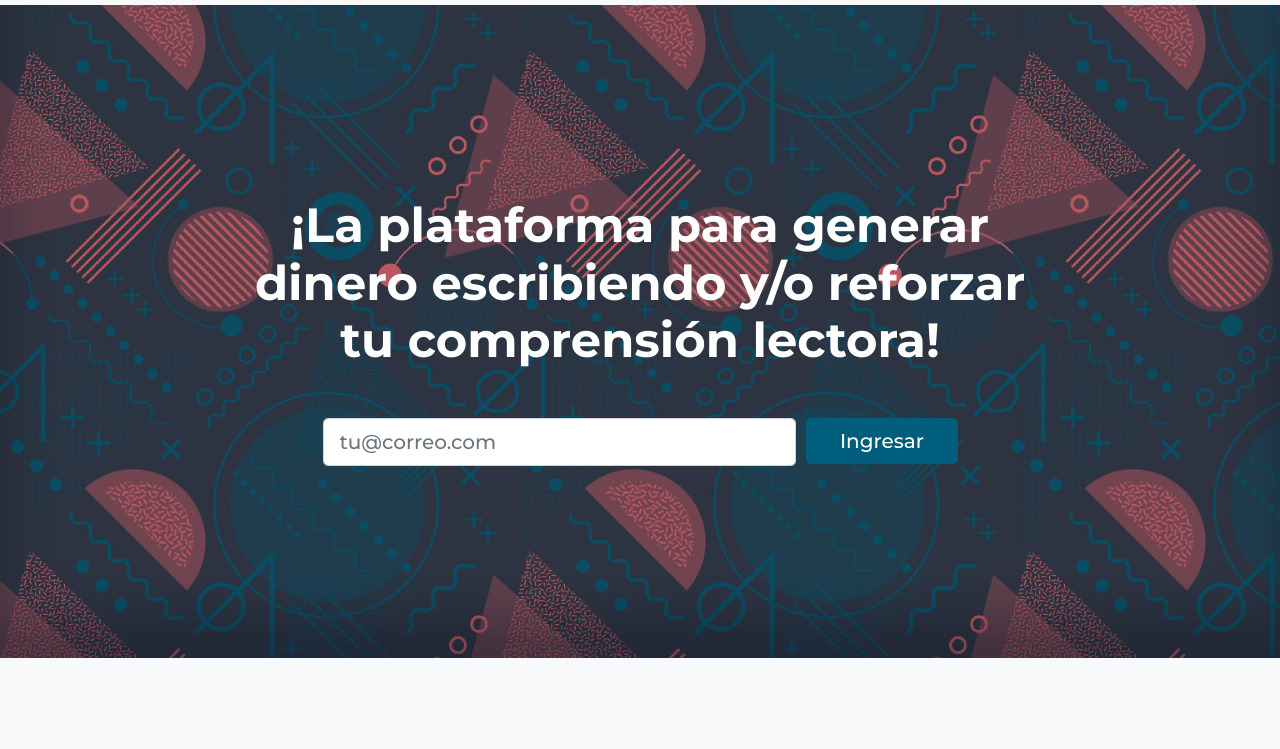
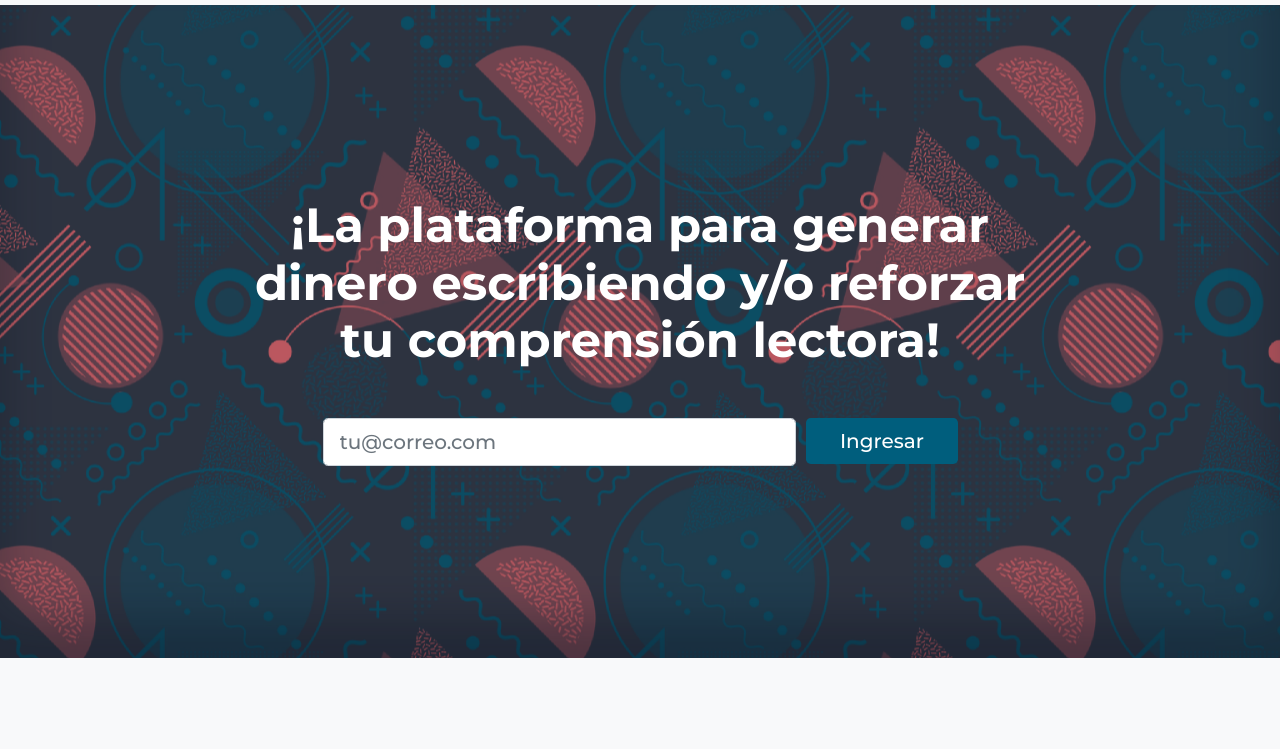
Before and after one commit to abad2016/LandingEasyStory, a website: page index.html in a window 1280 px wide. Shown: the part 51-800 px from the top of the page. Drawn offline with Linux system fonts and the light colour scheme.

Commit message:
Update style.css

```diff
--- a/style.css
+++ b/style.css
@@ -34,7 +34,8 @@ body {
   }
 
 .masthead {
- background: var(--gry)!important;
+    background: url("../img/back.png") repeat center center!important;
+ background-color: var(--gry)!important;
     background-image: url("../img/back.png")!important;
     background-position: center center;
     background-size: 500px!important;
```
